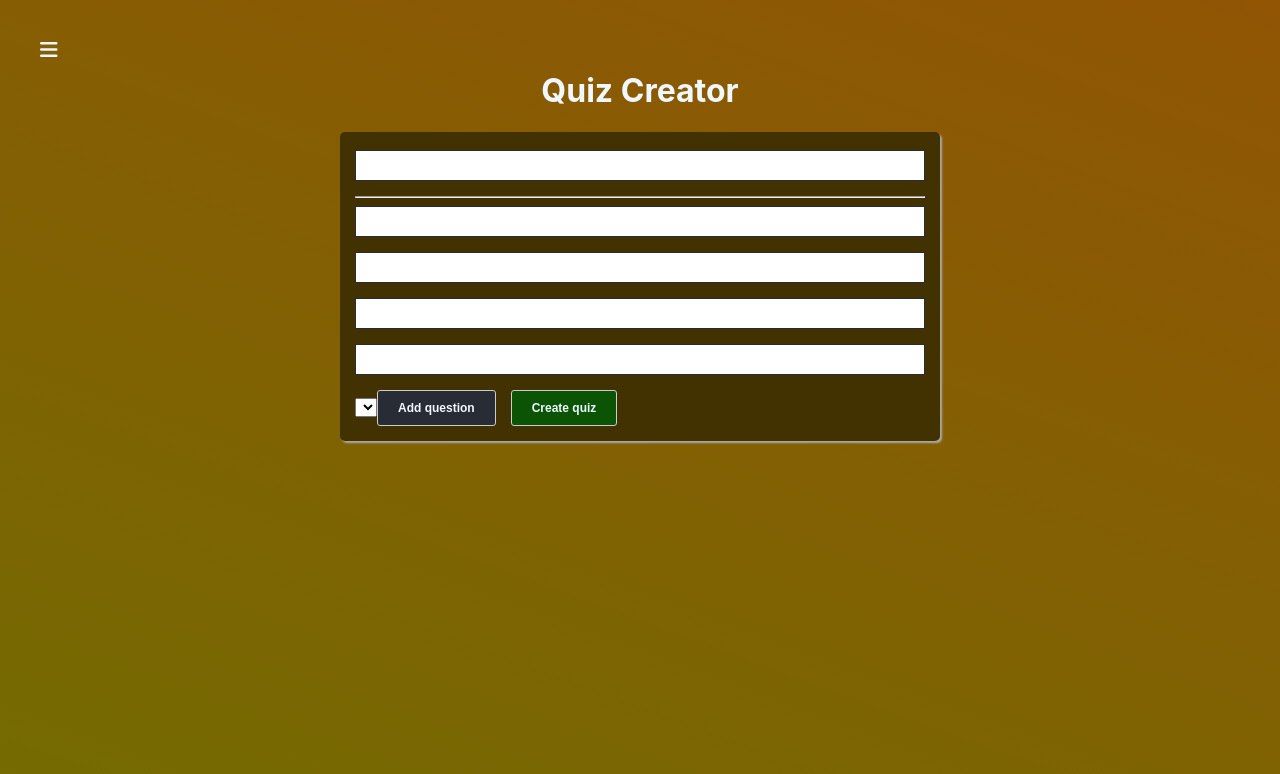
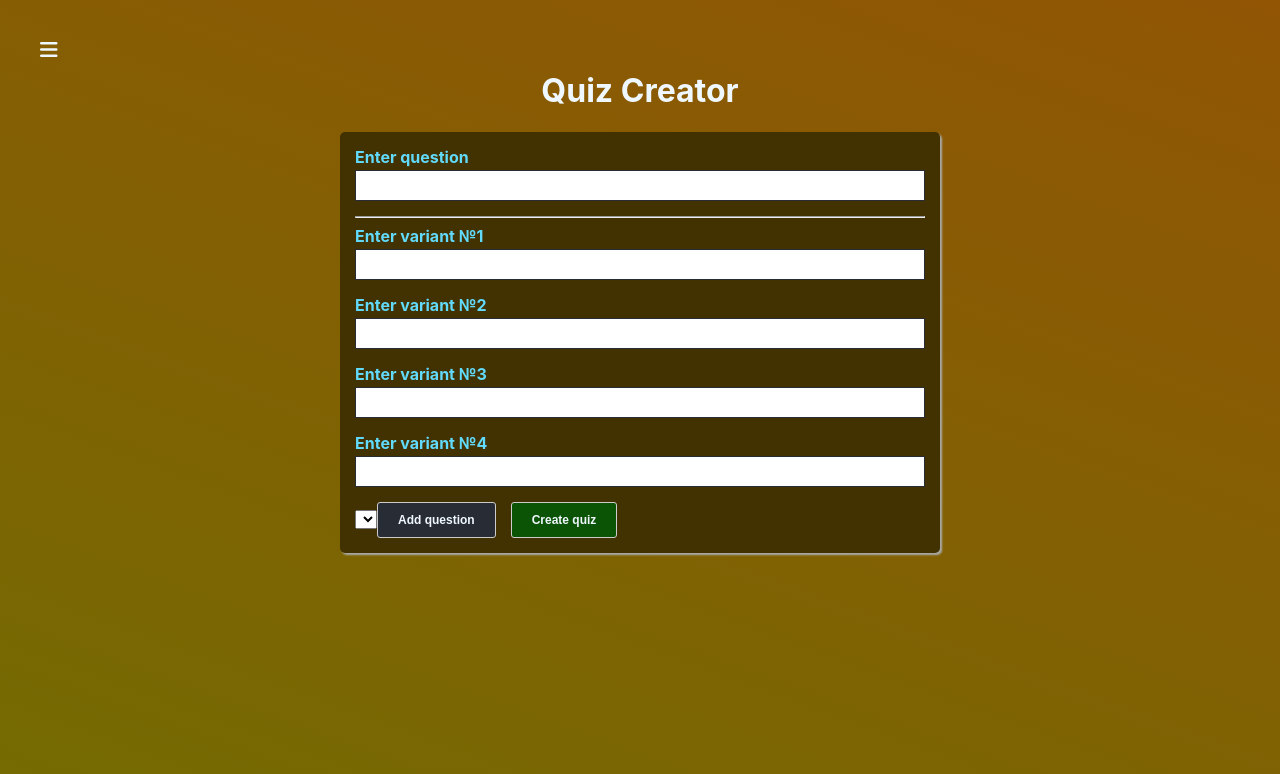
Before and after one commit to RomanDubinin/ReactSandbox, a React (Create React App) app in the folder quiz-app/: page /quiz-creator in a window 1280 px wide. Shown: the top 774 px of the page. Built offline with nearby package versions, Linux system fonts and the light colour scheme.

Commit message:
add form framework

```diff
--- /dev/null
+++ b/quiz-app/src/Form/FormFramework.js
@@ -0,0 +1,9 @@
+export function createControl(config, validation) {
+    return{
+        ...config,
+        validation,
+        valid: !validation,
+        touched: false,
+        value: ''
+    }
+}
--- a/quiz-app/src/QuizCreator/QuizCreator.js
+++ b/quiz-app/src/QuizCreator/QuizCreator.js
@@ -1,18 +1,42 @@
 import React from "react";
 import Button from "../UI/Button/Button";
 import Input from "../UI/Input/Input";
+import {createControl} from "../Form/FormFramework";
 import './QuizCreator.css'
+
+function createOptionControl(number) {
+    return createControl(
+        {
+            label: 'Enter variant №'+number,
+            errorMessage: 'Value cannot be empty',
+            id: number
+        },
+        {
+            required: true
+        })
+}
+
+function createFormControls() {
+    return{
+        question: createControl(
+            {
+                label: 'Enter question',
+                errorMessage: 'Question cannot be empty',
+            },
+            {
+                required: true
+            }),
+        option1: createOptionControl(1),
+        option2: createOptionControl(2),
+        option3: createOptionControl(3),
+        option4: createOptionControl(4),
+    }
+}
 
 export default class QuizCreator extends React.Component{
     state = {
         quiz: [],
-        formControls: {
-            question: '',
-            option1: '',
-            option2: '',
-            option3: '',
-            option4: '',
-        }
+        formControls: createFormControls()
     };
 
     submitHandler = event => {
@@ -27,6 +51,30 @@
 
     };
 
+    changeHandler = () => {
+
+    };
+
+    renderInputs = () => {
+        return Object.keys(this.state.formControls).map((controlName, index) => {
+            const control = this.state.formControls[controlName];
+            return(
+                <React.Fragment key={index}>
+                    <Input
+                        label={control.label}
+                        value={control.value}
+                        valid={control.valid}
+                        shouldValidate={!!control.validation}
+                        touched={control.touched}
+                        errorMessage={control.errorMessage}
+                        onChange={event => this.changeHandler(event.target.value, controlName)}
+                    />
+                    { index === 0 ? <hr/> : null }
+                </React.Fragment>
+            )
+        })
+    };
+
     render() {
         return (
             <div className='QuizCreator'>
@@ -34,12 +82,7 @@
                     <h1>Quiz Creator</h1>
 
                     <form onSubmit={this.submitHandler}>
-                        <Input inputType='text'/>
-                        <hr/>
-                        <Input inputType='text'/>
-                        <Input inputType='text'/>
-                        <Input inputType='text'/>
-                        <Input inputType='text'/>
+                        {this.renderInputs()}
 
                         <select></select>
 
```
